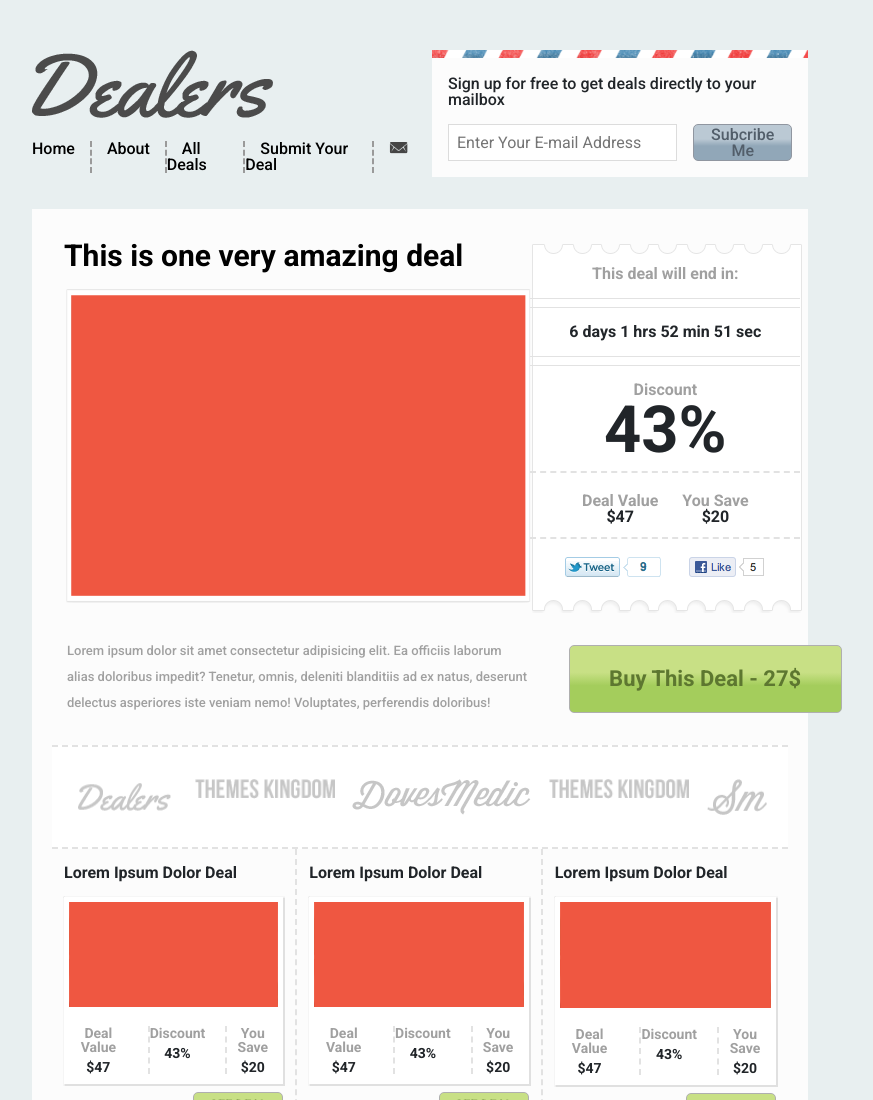
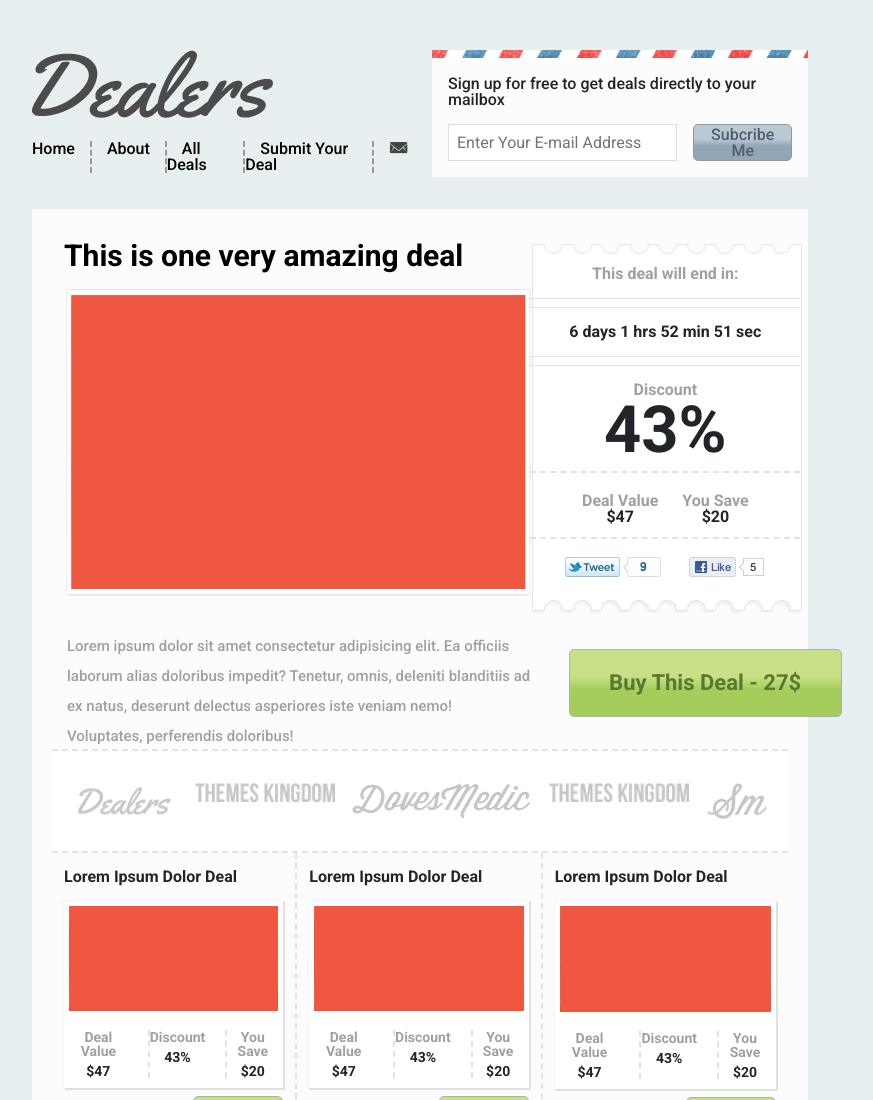
Before and after one commit to Kouvuli/Dealers, a plain HTML site: page index.html in a window 1280 px wide. Shown: the top 1100 px of the page, without its empty margins (220-1093 px from the left). Drawn offline with nearby package versions, Linux system fonts and the light colour scheme.

Commit message:
second commit

```diff
--- a/index.html
+++ b/index.html
@@ -60,7 +60,7 @@
                 <div class="row">
                     <div class="col-8">
                         <h1 class="title">This is one very amazing deal</h1>
-                        <img style="width: 100%; height: 67%;" src="./asset/image/Untitled-3.png" alt="Pic1">
+                        <img style="width: 100%; height: 65%;" src="./asset/image/Untitled-3.png" alt="Pic1">
                         <div class="content-placeholder">
                             Lorem ipsum dolor sit amet consectetur adipisicing elit. Ea officiis laborum alias doloribus impedit? Tenetur, omnis, deleniti blanditiis ad ex natus, deserunt delectus asperiores iste veniam nemo! Voluptates, perferendis doloribus!
                         </div>
--- a/style/index.css
+++ b/style/index.css
@@ -103,7 +103,7 @@ body{
     padding-bottom: 16px;
 }
 .content-placeholder{
-    font-size: 13px;
+    font-size: 15px;
     font-weight: 410;
     line-height: 200%;
     color:rgb(160, 160, 160);
@@ -177,7 +177,7 @@ body{
 }
 
 .deal-btn{
-    margin-top: 32px;
+    margin-top: 36px;
     margin-left: 14px;
     width: 273px;
     height: 68px;
```
Also changed, not shown: asset/image/Ticket3.png (deleted).
